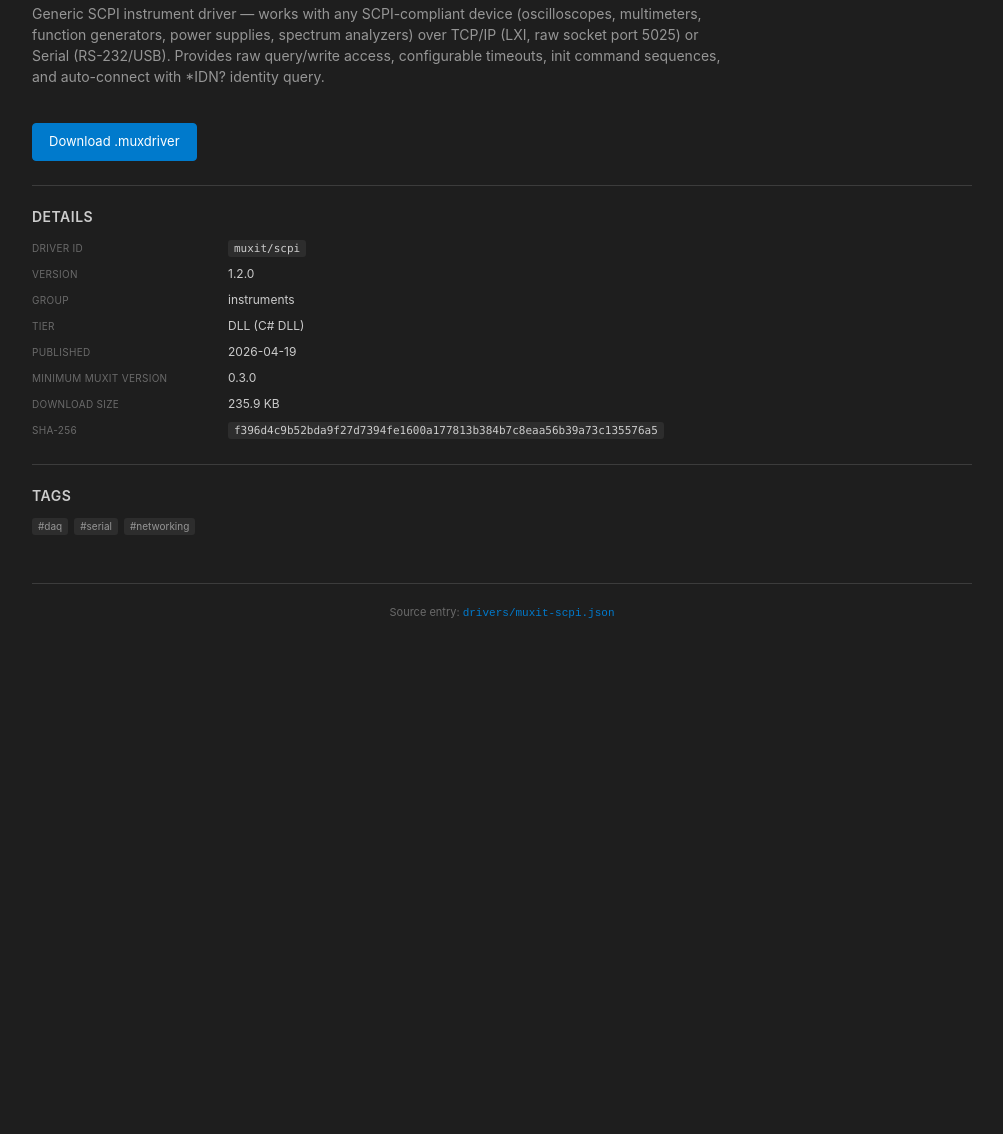
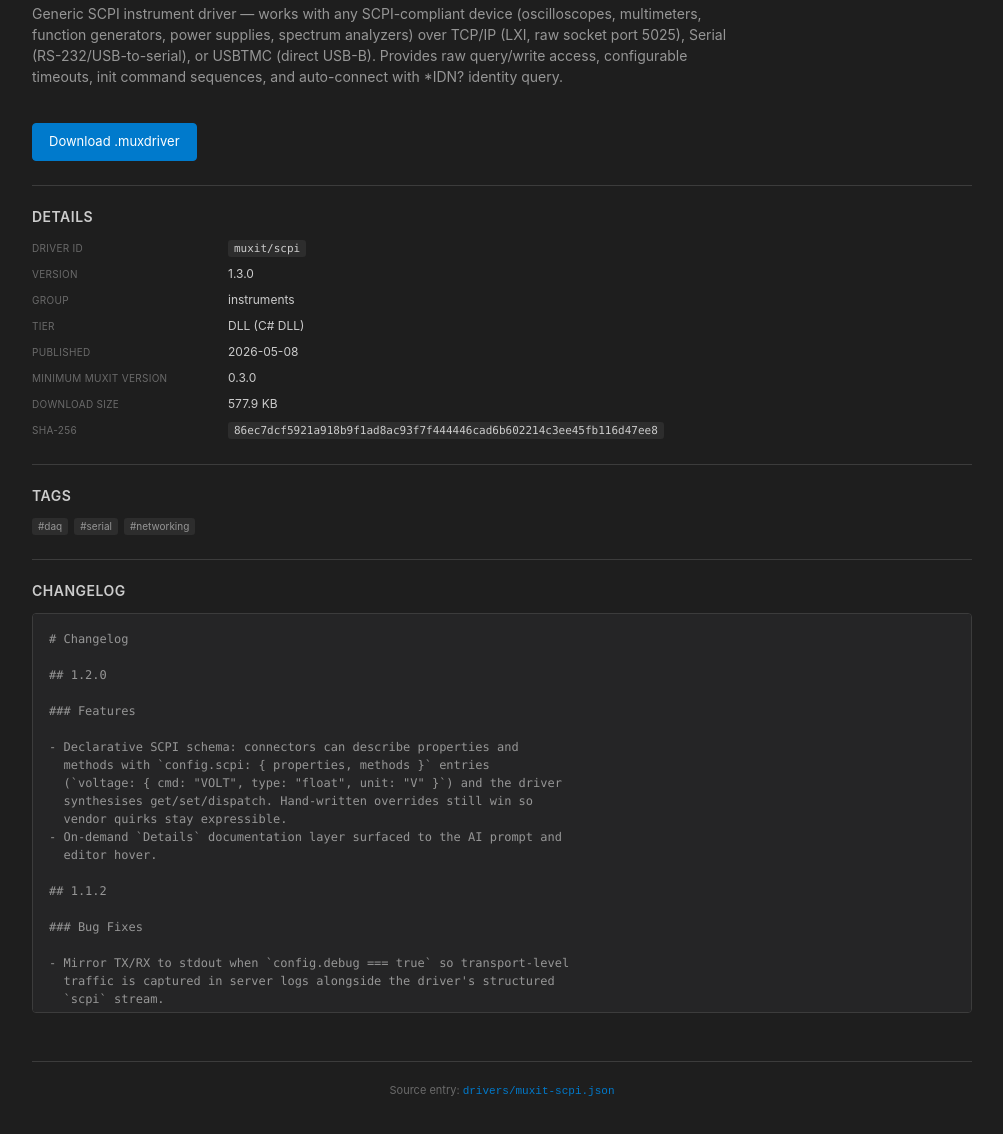
Before and after one commit to MUXIT-IO/driver-registry, a plain HTML site: page drivers/muxit-scpi/index.html in a window 1280 px wide. Shown: the part 134-1268 px from the top of the page, without its empty margins (138-1141 px from the left). Before the commit the page ends 819 px from the top, so only its background shows below. Drawn offline with Linux system fonts and the light colour scheme.

Commit message:
registry: update c4e86a5fd994077ac4f5887211982360d9e35979 c4e86a5fd994077ac4f5887211982360d9e35979

```diff
--- a/drivers/muxit-scpi/index.html
+++ b/drivers/muxit-scpi/index.html
@@ -4,9 +4,9 @@
   <meta charset="UTF-8">
   <meta name="viewport" content="width=device-width, initial-scale=1.0">
   <title>Scpi — Muxit Driver Registry</title>
-  <meta name="description" content="Generic SCPI instrument driver — works with any SCPI-compliant device (oscilloscopes, multimeters, function generators, power supplies, spectrum analyzers) over TCP/IP (LXI, raw socket port 5025) or Serial (RS-232/USB). Provides raw query/write access, configurable timeouts, init command sequences, and auto-connect with *IDN? identity query.">
+  <meta name="description" content="Generic SCPI instrument driver — works with any SCPI-compliant device (oscilloscopes, multimeters, function generators, power supplies, spectrum analyzers) over TCP/IP (LXI, raw socket port 5025), Serial (RS-232/USB-to-serial), or USBTMC (direct USB-B). Provides raw query/write access, configurable timeouts, init command sequences, and auto-connect with *IDN? identity query.">
   <meta property="og:title" content="Scpi — Muxit Driver Registry">
-  <meta property="og:description" content="Generic SCPI instrument driver — works with any SCPI-compliant device (oscilloscopes, multimeters, function generators, power supplies, spectrum analyzers) over TCP/IP (LXI, raw socket port 5025) or Serial (RS-232/USB). Provides raw query/write access, configurable timeouts, init command sequences, and auto-connect with *IDN? identity query.">
+  <meta property="og:description" content="Generic SCPI instrument driver — works with any SCPI-compliant device (oscilloscopes, multimeters, function generators, power supplies, spectrum analyzers) over TCP/IP (LXI, raw socket port 5025), Serial (RS-232/USB-to-serial), or USBTMC (direct USB-B). Provides raw query/write access, configurable timeouts, init command sequences, and auto-connect with *IDN? identity query.">
   <meta property="og:type" content="website">
   <link rel="stylesheet" href="../../styles.css">
 </head>
@@ -20,18 +20,18 @@
       <div class="detail-header-info">
         <h1 class="detail-title">Scpi</h1>
         <div class="detail-meta">
-          <span class="dm-tag dm-tag-version">v1.2.0</span>
+          <span class="dm-tag dm-tag-version">v1.3.0</span>
           <span class="dm-tag dm-tag-tier">DLL</span>
           <span class="dm-tag dm-tag-group">instruments</span>
           <a class="dm-tag" href="https://github.com/muxit-io">by muxit</a>
 
         </div>
-        <p class="detail-description">Generic SCPI instrument driver — works with any SCPI-compliant device (oscilloscopes, multimeters, function generators, power supplies, spectrum analyzers) over TCP/IP (LXI, raw socket port 5025) or Serial (RS-232/USB). Provides raw query/write access, configurable timeouts, init command sequences, and auto-connect with *IDN? identity query.</p>
+        <p class="detail-description">Generic SCPI instrument driver — works with any SCPI-compliant device (oscilloscopes, multimeters, function generators, power supplies, spectrum analyzers) over TCP/IP (LXI, raw socket port 5025), Serial (RS-232/USB-to-serial), or USBTMC (direct USB-B). Provides raw query/write access, configurable timeouts, init command sequences, and auto-connect with *IDN? identity query.</p>
       </div>
     </header>
 
     <div class="detail-actions">
-      <a class="dm-btn dm-btn-download" href="https://github.com/MUXIT-IO/muxit-drivers/releases/download/driver/muxit-scpi/v1.2.0/muxit-scpi-v1.2.0.muxdriver">Download .muxdriver</a>
+      <a class="dm-btn dm-btn-download" href="https://github.com/MUXIT-IO/muxit-drivers/releases/download/driver/muxit-scpi/v1.3.0/muxit-scpi-v1.3.0.muxdriver">Download .muxdriver</a>
 
     </div>
 
@@ -41,13 +41,13 @@
         <dt>Driver ID</dt>
         <dd><code>muxit/scpi</code></dd>
         <dt>Version</dt>
-        <dd>1.2.0</dd>
+        <dd>1.3.0</dd>
         <dt>Group</dt><dd>instruments</dd>
         <dt>Tier</dt><dd>DLL (C# DLL)</dd>
-        <dt>Published</dt><dd>2026-04-19</dd>
+        <dt>Published</dt><dd>2026-05-08</dd>
         <dt>Minimum Muxit version</dt><dd>0.3.0</dd>
-        <dt>Download size</dt><dd>235.9 KB</dd>
-        <dt>SHA-256</dt><dd><code>f396d4c9b52bda9f27d7394fe1600a177813b384b7c8eaa56b39a73c135576a5</code></dd>
+        <dt>Download size</dt><dd>577.9 KB</dd>
+        <dt>SHA-256</dt><dd><code>86ec7dcf5921a918b9f1ad8ac93f7f444446cad6b602214c3ee45fb116d47ee8</code></dd>
       </dl>
     </section>
 
@@ -58,7 +58,49 @@
       </div>
     </section>
 
+    <section class="detail-section">
+      <h2>Changelog</h2>
+      <div class="markdown-block"># Changelog
 
+## 1.2.0
+
+### Features
+
+- Declarative SCPI schema: connectors can describe properties and
+  methods with `config.scpi: { properties, methods }` entries
+  (`voltage: { cmd: &quot;VOLT&quot;, type: &quot;float&quot;, unit: &quot;V&quot; }`) and the driver
+  synthesises get/set/dispatch. Hand-written overrides still win so
+  vendor quirks stay expressible.
+- On-demand `Details` documentation layer surfaced to the AI prompt and
+  editor hover.
+
+## 1.1.2
+
+### Bug Fixes
+
+- Mirror TX/RX to stdout when `config.debug === true` so transport-level
+  traffic is captured in server logs alongside the driver&#39;s structured
+  `scpi` stream.
+
+## 1.1.1
+
+Internal bump for version-verification testing — no user-facing changes.
+
+## 1.1.0
+
+### Bug Fixes
+
+- Stale-response framing fix after reconfigure / timeout: the driver now
+  drains the transport on re-connect, honours a configurable `settleMs`
+  before the first query, and supports an explicit `resync()` action for
+  scripts that need to force a clean slate.
+
+## 1.0.0
+
+Initial release. Generic SCPI driver over TCP/IP (LXI, raw socket :5025)
+and Serial (RS-232/USB). Raw query/write access, configurable timeouts,
+init command sequences, and auto-connect with `*IDN?` identity query.</div>
+    </section>
 
     <footer class="page-footer">
       Source entry: <a href="https://github.com/muxit-io/driver-registry/blob/main/drivers/muxit-scpi.json"><code>drivers/muxit-scpi.json</code></a>
```
Also changed, not shown: registry.json (+8 -7 lines).
